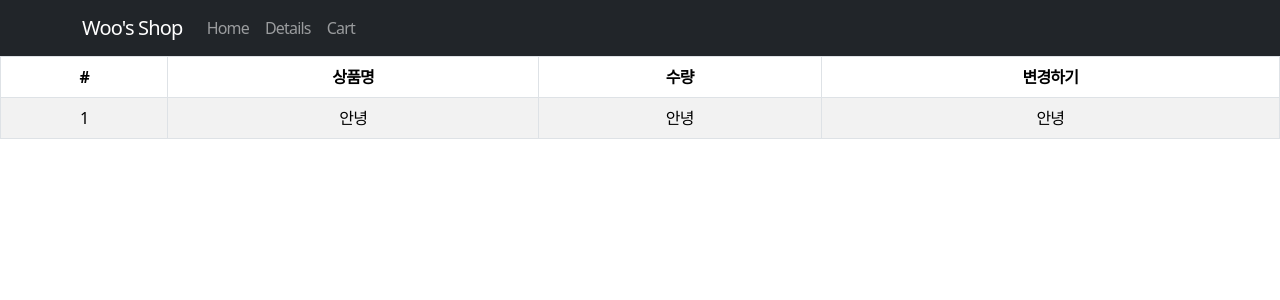
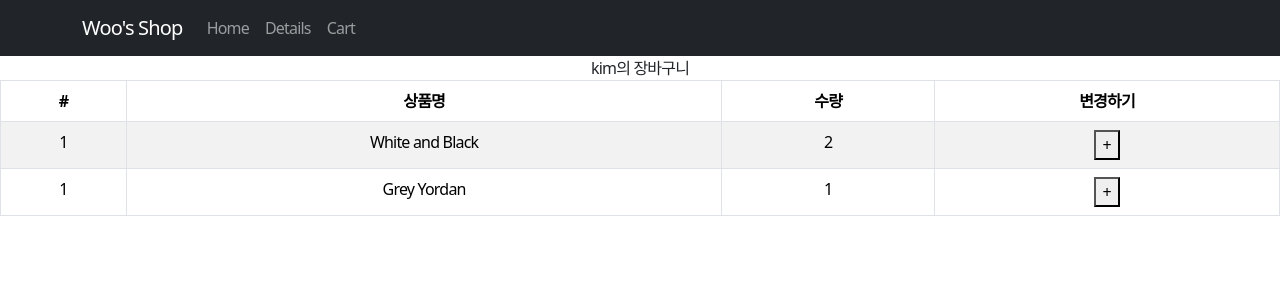
Before and after one commit to chldntjr1321/ReactShop, a React (Vite) app: page /cart in a window 1280 px wide. Shown: the top 300 px of the page. Built offline with nearby package versions, Linux system fonts and the light colour scheme.

Commit message:
Redux state 변경하기 학습1

```diff
--- a/src/routes/Cart.jsx
+++ b/src/routes/Cart.jsx
@@ -1,8 +1,15 @@
 import { Table } from 'react-bootstrap';
+import { useDispatch, useSelector } from 'react-redux';
+import { changeName } from './../store';
 
 function Cart() {
+  let state = useSelector((state) => state);
+  let cart = useSelector((state) => state.cart);
+  let dispacth = useDispatch();
+
   return (
     <div>
+      {state.user}의 장바구니
       <Table striped bordered hover>
         <thead>
           <tr>
@@ -13,12 +20,23 @@
           </tr>
         </thead>
         <tbody>
-          <tr>
-            <td>1</td>
-            <td>안녕</td>
-            <td>안녕</td>
-            <td>안녕</td>
-          </tr>
+          {cart.map((a, i) => (
+            //return이랑 중괄호는 동시에 생략 가능
+            <tr key={i}>
+              <td>1</td>
+              <td>{cart[i].name}</td>
+              <td>{cart[i].count}</td>
+              <td>
+                <button
+                  onClick={() => {
+                    dispacth(changeName());
+                  }}
+                >
+                  +
+                </button>
+              </td>
+            </tr>
+          ))}
         </tbody>
       </Table>
     </div>
--- a/src/store.jsx
+++ b/src/store.jsx
@@ -1,5 +1,29 @@
-import { configureStore } from '@reduxjs/toolkit';
+import { configureStore, createSlice } from '@reduxjs/toolkit';
+
+let user = createSlice({
+  name: 'user',
+  initialState: 'kim',
+  reducers: {
+    changeName(state) {
+      return 'john ' + state;
+    },
+  },
+});
+
+let cart = createSlice({
+  name: 'cart',
+  initialState: [
+    { id: 0, name: 'White and Black', count: 2 },
+    { id: 2, name: 'Grey Yordan', count: 1 },
+  ],
+});
+
+export let { changeName } = user.actions;
+export let { countUp } = cart.actions;
 
 export default configureStore({
-  reducer: {},
+  reducer: {
+    user: user.reducer,
+    cart: cart.reducer,
+  },
 });
```
